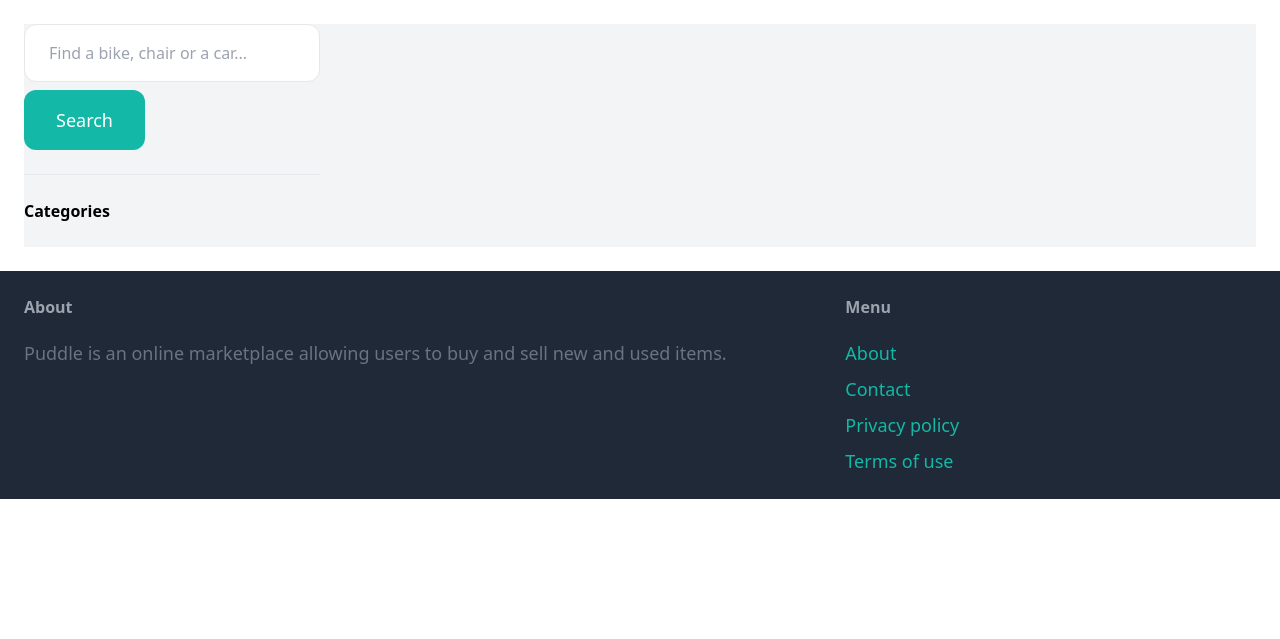
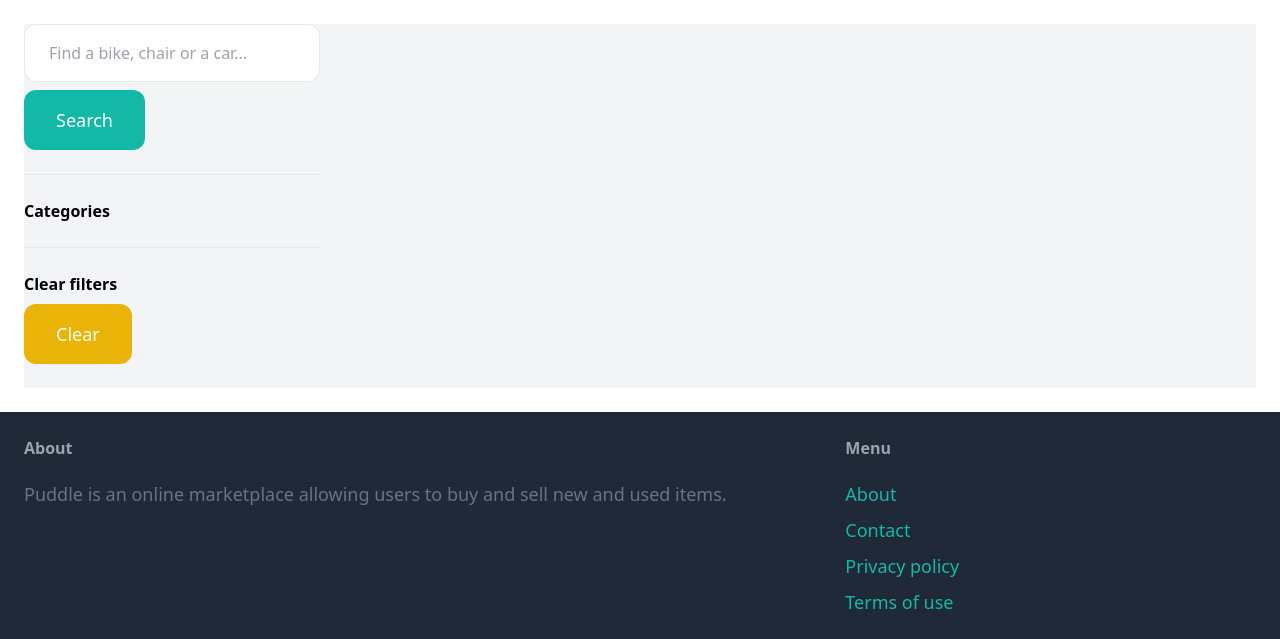
Before and after one commit to ebl138/puddle, a Django app: template puddle/item/templates/item/items.html in a window 1280 px wide. Shown: the part 77-716 px from the top of the page. Run offline with Django 5.2, Linux system fonts and the light colour scheme; the template is opened without the code that fills it, so the values that code supplies are empty; some libraries are stand-ins or nearby versions.

Commit message:
implement 'Clear filters' button with required functionality

```diff
--- a/puddle/item/templates/item/items.html
+++ b/puddle/item/templates/item/items.html
@@ -22,6 +22,14 @@
                     </li>
                 {% endfor %}
             </ul>
+
+            <hr class="my-6 ">
+
+            <p class="font-semibold">Clear filters</p>
+
+            <ul>
+                <li><a href="{% url 'item:items' %}" class="mt-2 py-4 px-8 inline-block bg-yellow-500 text-lg rounded-xl text-white">Clear</a> </li>
+            </ul>
         </div>
 
         <div class="col-span-3">
```
